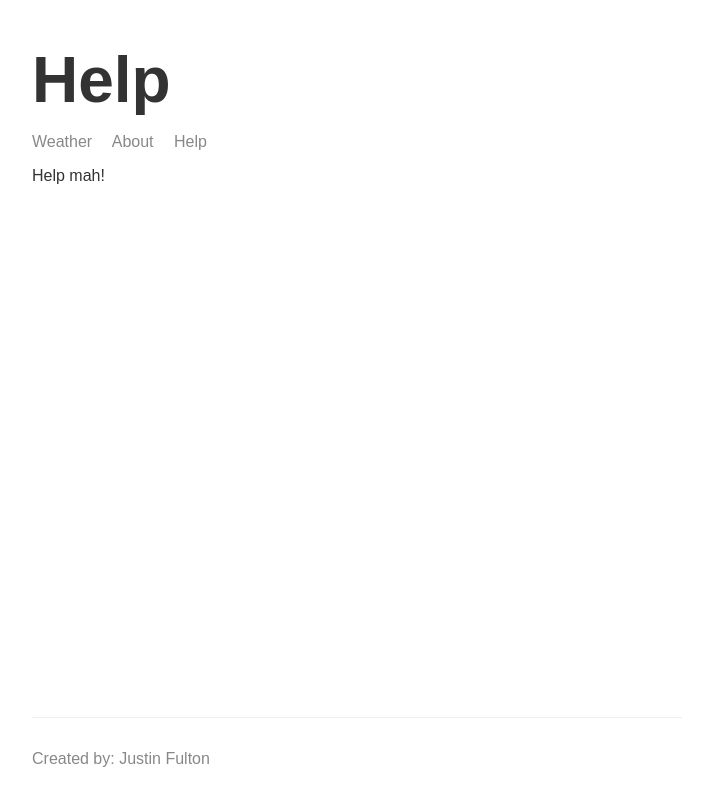
After one commit to unsubstantiated-Script/Node-repo, a Node server app: page /help in a window 1280 px wide. The commit adds this page. Shown: the whole page, without its empty margins (283-996 px from the left). Run offline with Node 20, Linux system fonts and the light colour scheme; some libraries are stand-ins or nearby versions.

Commit message:
Styling and initial hbs setup

```diff
--- a/web-server/package.json
+++ b/web-server/package.json
@@ -4,7 +4,7 @@
   "description": "",
   "main": "index.js",
   "scripts": {
-    "start": "nodemon src/app.js",
+    "start": "nodemon -e * src/app.js",
     "test": "echo \"Error: no test specified\" && exit 1"
   },
   "keywords": [],
@@ -12,6 +12,6 @@
   "license": "Unsubtantiated_Script",
   "dependencies": {
     "express": "^4.17.1",
-    "nodemon": "^2.0.7"
+    "hbs": "^4.1.2"
   }
 }
--- a/web-server/public/css/styles.css
+++ b/web-server/public/css/styles.css
@@ -1,7 +1,41 @@
-h1 {
-	color: blue;
+body {
+	color: #333;
+	font-family: arial;
+	max-width: 650px;
+	margin: 0 auto;
+	padding: 0 auto;
+
+	display: flex;
+	flex-direction: column;
+	min-height: 100vh;
 }
 
-img {
+.main-content {
+	flex-grow: 1;
+}
+
+footer {
+	color: #888;
+	border-top: 1px solid #eee;
+	margin-top: 16px;
+	padding: 16px 0;
+}
+
+h1 {
+	font-size: 64px;
+	margin-bottom: 16px;
+}
+
+header {
+	margin-bottom: 16px;
+}
+
+header a {
+	color: #888;
+	margin-right: 16px;
+	text-decoration: none;
+}
+
+.portrait {
 	width: 250px;
 }
--- a/web-server/src/app.js
+++ b/web-server/src/app.js
@@ -1,10 +1,21 @@
 const path = require("path");
 const express = require("express");
+const hbs = require("hbs");
 
 const app = express();
+
+//Defining paths for express config
 const publicDirectoryPath = path.join(__dirname, "../public");
+//Changing the hardcoded path to the views
+const viewsPath = path.join(__dirname, "../templates/views");
+const partialsPath = path.join(__dirname, "../templates/partials");
 
-//Serving up the file directory
+//setting up the handlebars view engine and views location
+app.set("view engine", "hbs");
+app.set("views", viewsPath);
+hbs.registerPartials(partialsPath);
+
+//Serving up the static directory to serve
 app.use(express.static(publicDirectoryPath));
 
 //serving up html and json
@@ -12,8 +23,48 @@ app.use(express.static(publicDirectoryPath));
 // 	res.send("<h1>Yo diddly dawg!</h1>");
 // });
 
+//serving up a handlebar view passing data through the object below...
+app.get("", (req, res) => {
+	res.render("index", {
+		title: "Weather App",
+		name: "Justin Fulton",
+	});
+});
+
+app.get("/about", (req, res) => {
+	res.render("about", {
+		title: "About Me",
+		name: "Justin Fulton",
+	});
+});
+
+app.get("/help", (req, res) => {
+	res.render("help", {
+		title: "Help",
+		helpText: "Some text to help you",
+		name: "Justin Fulton",
+	});
+});
+
 app.get("/weather", (req, res) => {
 	res.send("This is the weather page!");
+});
+
+//The 404 page!
+app.get("/help/*", (req, res) => {
+	res.render("errPage", {
+		title: "404",
+		errText: "Help article not found!",
+		name: "Justin Fulton",
+	});
+});
+
+app.get("*", (req, res) => {
+	res.render("errPage", {
+		title: "404",
+		errText: "Page Not Found!",
+		name: "Justin Fulton",
+	});
 });
 
 app.listen(3000, () => {
--- /dev/null
+++ b/web-server/templates/partials/footer.hbs
@@ -0,0 +1,6 @@
+<footer>
+  <p>
+    Created by:
+    {{name}}
+  </p>
+</footer>
--- /dev/null
+++ b/web-server/templates/partials/header.hbs
@@ -0,0 +1,7 @@
+<h1>{{title}}</h1>
+
+<header>
+    <a href="/">Weather</a>
+    <a href="/about">About</a>
+    <a href="/help">Help</a>
+</header>
--- /dev/null
+++ b/web-server/templates/views/help.hbs
@@ -0,0 +1,21 @@
+<!DOCTYPE html>
+<html lang="en">
+
+<head>
+    <meta charset="UTF-8">
+    <meta http-equiv="X-UA-Compatible" content="IE=edge">
+    <meta name="viewport" content="width=device-width, initial-scale=1.0">
+    <link rel="stylesheet" href="/css/styles.css">
+    <title>Help</title>
+</head>
+
+<body>
+    <div class="main-content">
+        {{>header}}
+        <p>Help mah!</p>
+    </div>
+
+    {{>footer}}
+</body>
+
+</html>
```
Also changed, not shown: web-server/public/about.html (deleted, +0 -16 lines), web-server/public/help.html (deleted, +0 -16 lines), web-server/public/index.html (deleted, +0 -19 lines), web-server/templates/views/about.hbs (added, +21 -0 lines), web-server/templates/views/errPage.hbs (added, +20 -0 lines), web-server/templates/views/index.hbs (added, +26 -0 lines), web-server/public/img/weather.png (added), 1 other file.
